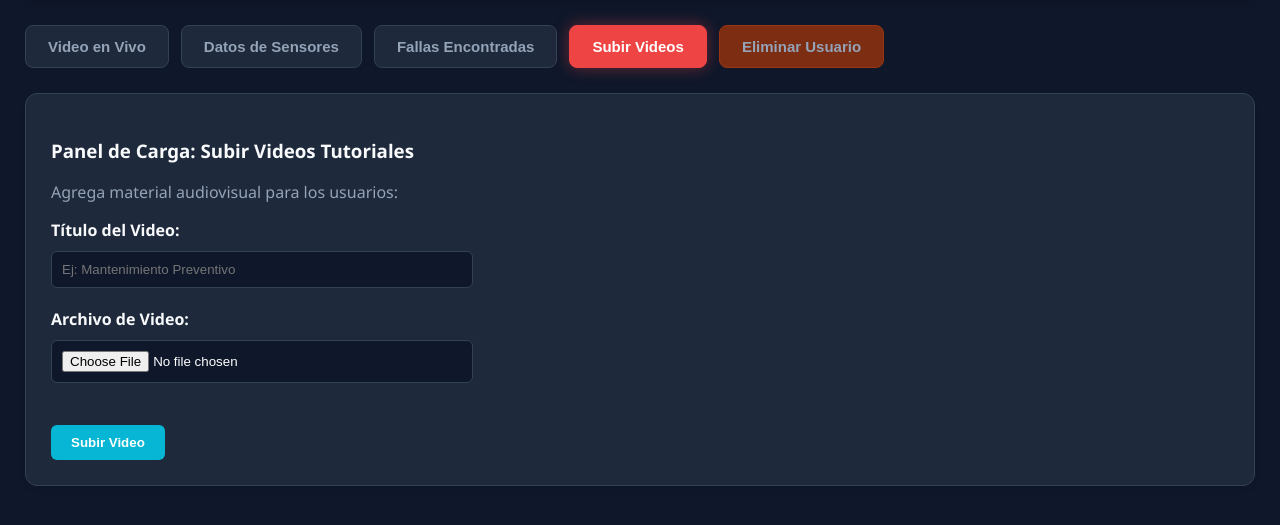
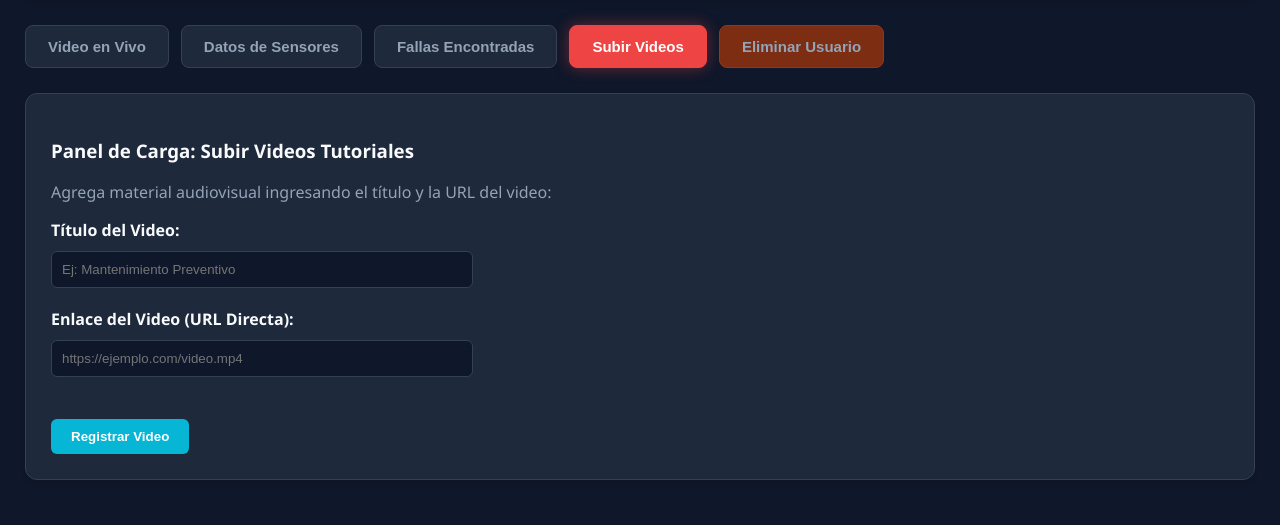
Before and after one commit to andhycuevacunguia-star/Sistema-de-Monitoreo, a Flask app: page /dashboard in a window 1280 px wide, after a click on "Subir Videos". Shown: the part 127-652 px from the top of the page. Run offline with Flask 3, Linux system fonts and the light colour scheme; the visitor is signed in with stand-in values (Sample User, id 1).

Commit message:
Actualizacion de app y dashboard para videos y Supabase

```diff
--- a/app.py
+++ b/app.py
@@ -80,21 +80,23 @@ def dashboard():
     lista_usuarios = []
     lista_sensores = []
     lista_fallas = []
+    lista_videos = []
 
     if supabase:
         try:
-            # Cargar usuarios si es admin
             if session.get('rol') == 'admin':
                 res_u = supabase.table('Usuarios').select('id, usuario, rol, created_at').execute()
                 lista_usuarios = res_u.data
 
-            # Cargar datos de sensores desde Supabase
             res_s = supabase.table('sensores').select('*').order('created_at', desc=True).limit(5).execute()
             lista_sensores = res_s.data
 
-            # Cargar fallas desde Supabase
             res_f = supabase.table('fallas').select('*').order('created_at', desc=True).execute()
             lista_fallas = res_f.data
+
+            res_v = supabase.table('tutoriales').select('*').order('created_at', desc=True).execute()
+            lista_videos = res_v.data
+
         except Exception as e:
             print(f"Error al obtener datos: {e}")
 
@@ -104,10 +106,11 @@ def dashboard():
         rol=session.get('rol', 'estudiante'),
         usuarios=lista_usuarios,
         sensores=lista_sensores,
-        fallas=lista_fallas
+        fallas=lista_fallas,
+        videos=lista_videos
     )
 
-# API para que el ESP32 / Arduino guarde datos de sensores
+# API para guardar datos de sensores (ESP32 / Arduino)
 @app.route('/api/guardar_sensor', methods=['POST'])
 def guardar_sensor():
     data = request.get_json()
@@ -135,6 +138,25 @@ def guardar_falla():
     except Exception as e:
         return jsonify({'success': False, 'message': str(e)}), 500
 
+# <--- NUEVO: API para que el admin registre videos tutoriales desde la web --->
+@app.route('/api/subir_video', methods=['POST'])
+def subir_video():
+    if session.get('rol') != 'admin':
+        return jsonify({'success': False, 'message': 'Acceso denegado'}), 403
+
+    data = request.get_json()
+    titulo = data.get('titulo')
+    url_video = data.get('url_video')
+
+    try:
+        supabase.table('tutoriales').insert({
+            'titulo': titulo,
+            'ruta_video': url_video
+        }).execute()
+        return jsonify({'success': True, 'message': 'Video registrado correctamente'})
+    except Exception as e:
+        return jsonify({'success': False, 'message': str(e)}), 500
+
 @app.route('/eliminar_usuario/<int:user_id>', methods=['DELETE', 'POST'])
 def eliminar_usuario(user_id):
     if 'usuario' not in session or session.get('rol') != 'admin':
--- a/templates/dashboard.html
+++ b/templates/dashboard.html
@@ -150,13 +150,17 @@
     {% if rol == 'admin' %}
     <div id="subir-videos" class="tab-content">
         <h3>Panel de Carga: Subir Videos Tutoriales</h3>
-        <p style="color: var(--text-muted);">Agrega material audiovisual para los usuarios:</p>
-        <form onsubmit="event.preventDefault(); alert('Video cargado exitosamente al servidor.');">
+        <p style="color: var(--text-muted);">Agrega material audiovisual ingresando el título y la URL del video:</p>
+
+        <!-- Formulario funcional para guardar el video en la base de datos -->
+        <form id="form-subir-video">
             <label style="font-weight: 600;">Título del Video:</label><br>
-            <input type="text" placeholder="Ej: Mantenimiento Preventivo"><br>
-            <label style="font-weight: 600;">Archivo de Video:</label><br>
-            <input type="file" accept="video/*"><br><br>
-            <button type="submit" style="background-color: var(--accent); color: #fff; border: none; padding: 10px 20px; border-radius: 6px; cursor: pointer; font-weight: bold;">Subir Video</button>
+            <input type="text" id="video-titulo" placeholder="Ej: Mantenimiento Preventivo" required><br>
+
+            <label style="font-weight: 600;">Enlace del Video (URL Directa):</label><br>
+            <input type="text" id="video-url" placeholder="https://ejemplo.com/video.mp4" required><br><br>
+
+            <button type="submit" style="background-color: var(--accent); color: #fff; border: none; padding: 10px 20px; border-radius: 6px; cursor: pointer; font-weight: bold;">Registrar Video</button>
         </form>
     </div>
 
@@ -191,7 +195,7 @@
     </div>
     {% endif %}
 
-   <!-- SCRIPT DE PESTAÑAS Y ELIMINACIÓN -->
+   <!-- SCRIPT DE PESTAÑAS, ELIMINACIÓN Y REGISTRO DE VIDEOS -->
     <script>
         function openTab(tabId, element) {
             document.querySelectorAll('.tab-content').forEach(c => c.classList.remove('active'));
@@ -200,6 +204,30 @@
             document.getElementById(tabId).classList.add('active');
             element.classList.add('active');
         }
+
+        // Lógica para registrar el video mediante fetch al servidor
+        document.getElementById('form-subir-video')?.addEventListener('submit', async function(e) {
+            e.preventDefault();
+
+            const titulo = document.getElementById('video-titulo').value;
+            const url_video = document.getElementById('video-url').value;
+
+            try {
+                const response = await fetch('/api/subir_video', {
+                    method: 'POST',
+                    headers: { 'Content-Type': 'application/json' },
+                    body: JSON.stringify({ titulo, url_video })
+                });
+
+                const res = await response.json();
+                alert(res.message);
+                if (res.success) {
+                    location.reload();
+                }
+            } catch (error) {
+                alert('Error al conectar con el servidor.');
+            }
+        });
 
         document.addEventListener('click', async function(event) {
             if (event.target.classList.contains('btn-eliminar')) {
```
